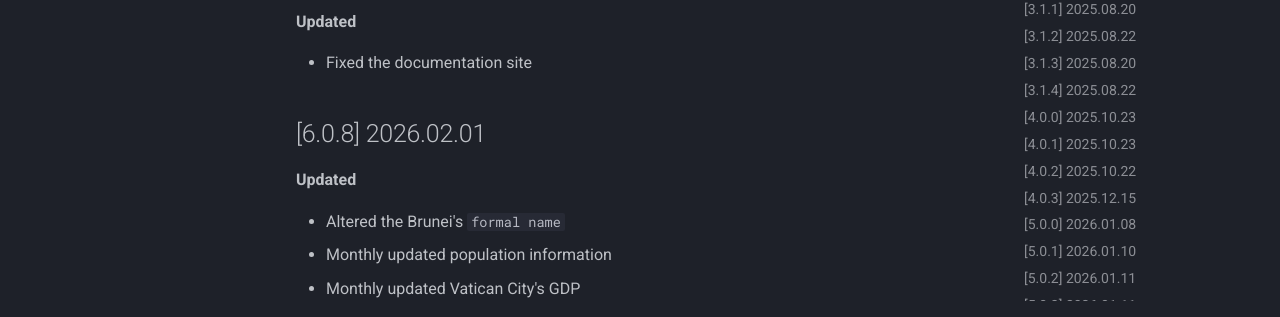
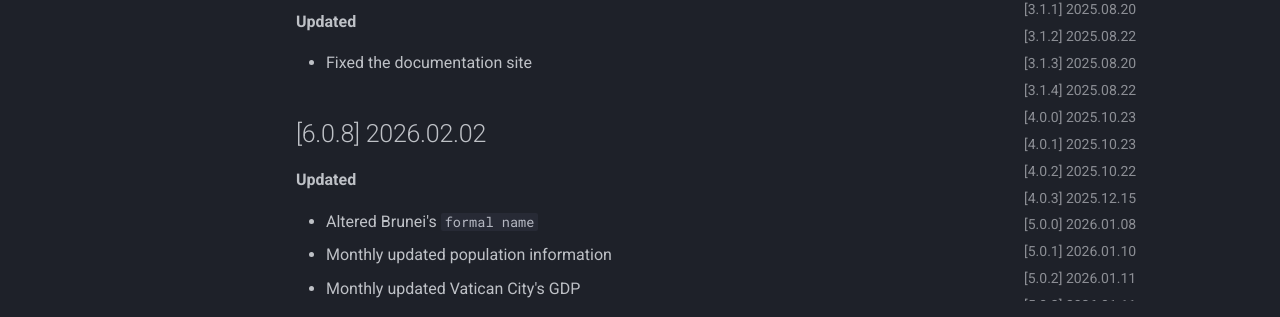
Before and after one commit to ThienFakeVN/countries_dictionary, an MkDocs documentation site: the page built from docs/changelog.md, in a window 1280 px wide and 900 px high, scrolled down 9627 px. Shown: the part 530-847 px from the top of the window. Built offline with MkDocs 1.6.1 and Material for MkDocs 9.7.7, drawn with Linux system fonts in a browser that asks for light colours.

Commit message:
ahh yess

```diff
--- a/docs/changelog.md
+++ b/docs/changelog.md
@@ -344,9 +344,9 @@ __Updated__
 
 - Fixed the documentation site
 
-## [6.0.8] 2026.02.01
+## [6.0.8] 2026.02.02
 __Updated__
 
-- Altered the Brunei's `formal name`
+- Altered Brunei's `formal name`
 - Monthly updated population information
 - Monthly updated Vatican City's GDP
--- a/pyproject.toml
+++ b/pyproject.toml
@@ -4,8 +4,8 @@ build-backend = "setuptools.build_meta"
 
 [project]
 name = "countries_dictionary"
-version = "6.0.7"
-description = "Provides a dictionary contains countries and unrecognised states and information about them"
+version = "6.0.8"
+description = "Provides dictionaries contains countries and unrecognised states and information about them"
 readme = "README.md"
 requires-python = ">=3.7"
 
```
Also changed, not shown: README.md (+1 -1 lines), 1 other file.
